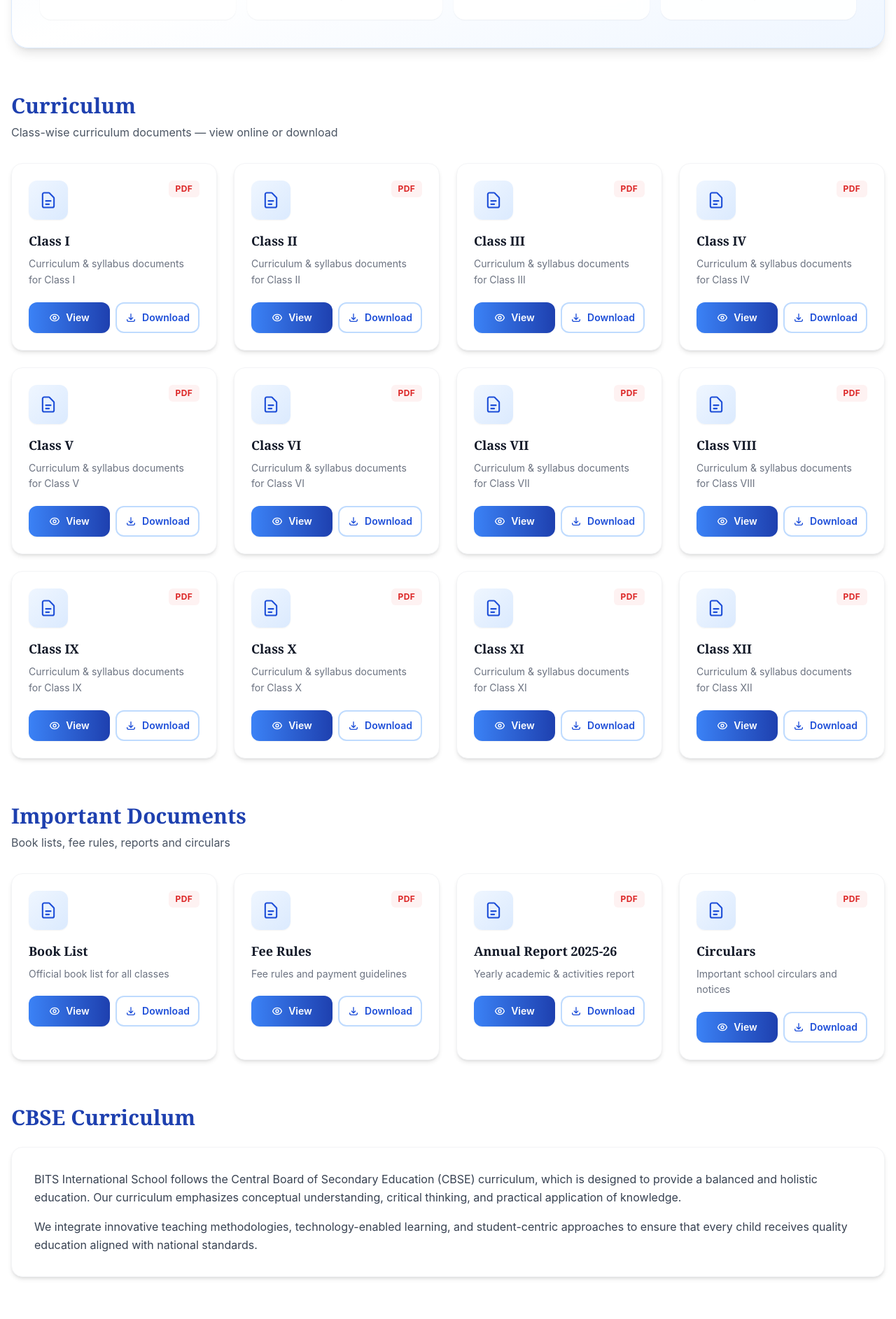
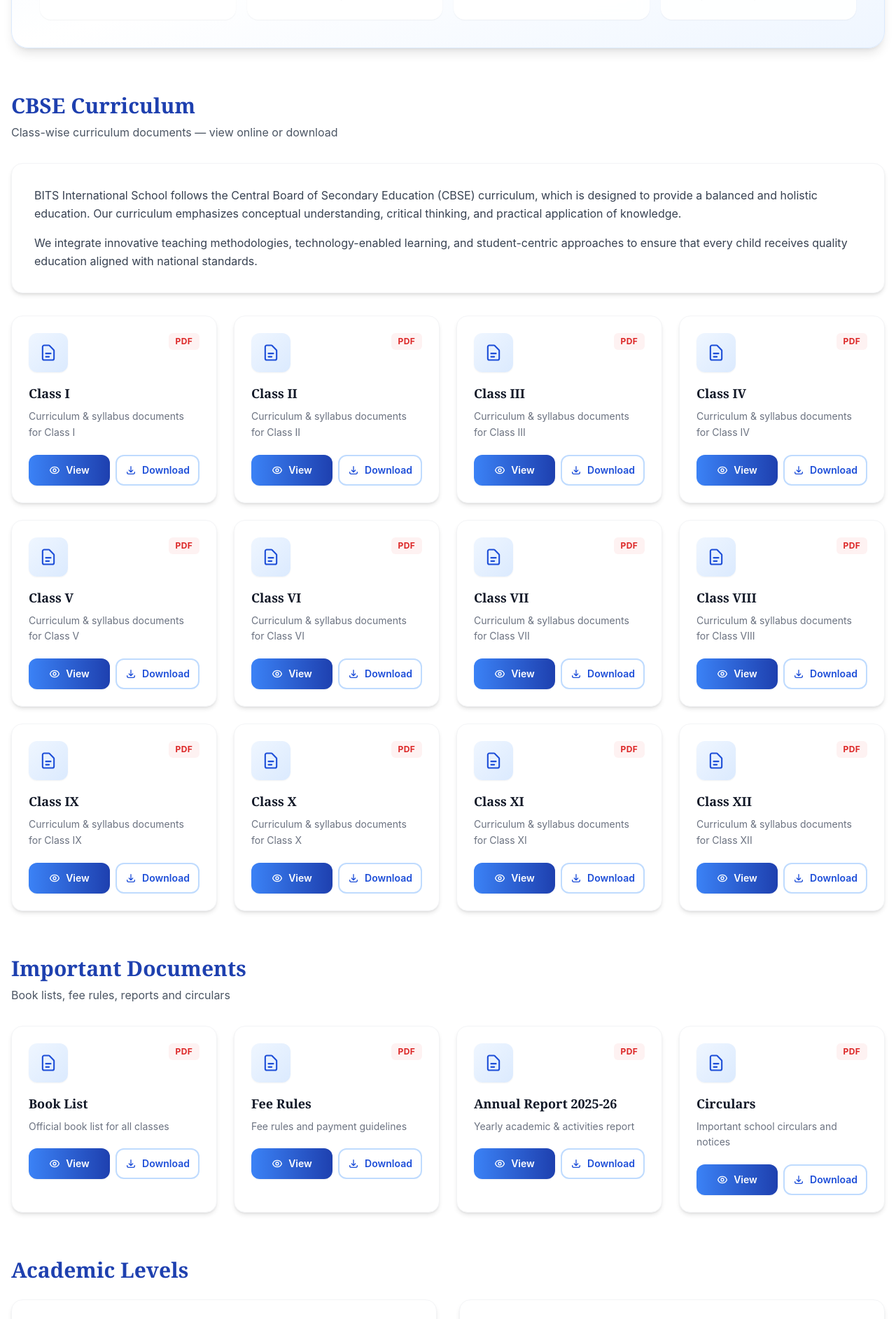
Before and after one commit to Tanisha-987/BITS, a React (Create React App) app: page /academics in a window 1280 px wide. Shown: the part 760-2645 px from the top of the page at 70% size. Built offline with nearby package versions, Linux system fonts and the light colour scheme; the HTML template or start-up script is replaced by a standard one.

Commit message:
Enhance Academics and Contact pages with updated content and permissions policy

```diff
--- a/public/index.html
+++ b/public/index.html
@@ -4,6 +4,10 @@
     <meta charset="utf-8" />
     <meta name="viewport" content="width=device-width, initial-scale=1" />
     <meta name="theme-color" content="#1e40af" />
+    <meta
+      http-equiv="Permissions-Policy"
+      content="geolocation=(self &quot;https://www.google.com&quot; &quot;https://maps.google.com&quot; &quot;https://www.google.co.in&quot;)"
+    />
     <meta
       name="description"
       content="BITS International School - CBSE Affiliated School providing quality education"
--- a/src/pages/Academics.js
+++ b/src/pages/Academics.js
@@ -95,11 +95,24 @@
           </div>
         </section>
 
-        {/* Curriculum PDFs */}
+        {/* CBSE Curriculum + class-wise documents */}
         <section className="mb-16">
           <div className="mb-8">
-            <h2 className="text-3xl font-bold text-primary-800 mb-2">Curriculum</h2>
+            <h2 className="text-3xl font-bold text-primary-800 mb-2">CBSE Curriculum</h2>
             <p className="text-gray-600">Class-wise curriculum documents — view online or download</p>
+          </div>
+          <div className="bg-white rounded-2xl shadow-md p-8 border border-gray-100 hover:shadow-lg transition-shadow mb-8">
+            <p className="text-gray-700 leading-relaxed mb-4">
+              BITS International School follows the Central Board of Secondary Education (CBSE) curriculum,
+              which is designed to provide a balanced and holistic education. Our curriculum
+              emphasizes conceptual understanding, critical thinking, and practical application
+              of knowledge.
+            </p>
+            <p className="text-gray-700 leading-relaxed">
+              We integrate innovative teaching methodologies, technology-enabled learning, and
+              student-centric approaches to ensure that every child receives quality education
+              aligned with national standards.
+            </p>
           </div>
           <div className="grid grid-cols-1 sm:grid-cols-2 lg:grid-cols-3 xl:grid-cols-4 gap-6">
             {curriculumPdfs.map((item, index) => (
@@ -118,24 +131,6 @@
             {academicDocs.map((item, index) => (
               <PdfCard key={item.title} {...item} delay={index * 80} />
             ))}
-          </div>
-        </section>
-
-        {/* Curriculum Overview */}
-        <section className="mb-16">
-          <h2 className="text-3xl font-bold text-primary-800 mb-6">CBSE Curriculum</h2>
-          <div className="bg-white rounded-2xl shadow-md p-8 border border-gray-100 hover:shadow-lg transition-shadow">
-            <p className="text-gray-700 leading-relaxed mb-4">
-              BITS International School follows the Central Board of Secondary Education (CBSE) curriculum,
-              which is designed to provide a balanced and holistic education. Our curriculum
-              emphasizes conceptual understanding, critical thinking, and practical application
-              of knowledge.
-            </p>
-            <p className="text-gray-700 leading-relaxed">
-              We integrate innovative teaching methodologies, technology-enabled learning, and
-              student-centric approaches to ensure that every child receives quality education
-              aligned with national standards.
-            </p>
           </div>
         </section>
 
--- a/src/pages/Contact.js
+++ b/src/pages/Contact.js
@@ -111,7 +111,8 @@
               height="100%"
               width="100%"
               className="border-0"
-              allowFullScreen=""
+              allow="geolocation; fullscreen; accelerometer; gyroscope; clipboard-write"
+              allowFullScreen
               loading="lazy"
               referrerPolicy="no-referrer-when-downgrade"
             />
```
Also changed, not shown: 1 other file (tests, documents, lock files or other folders).
